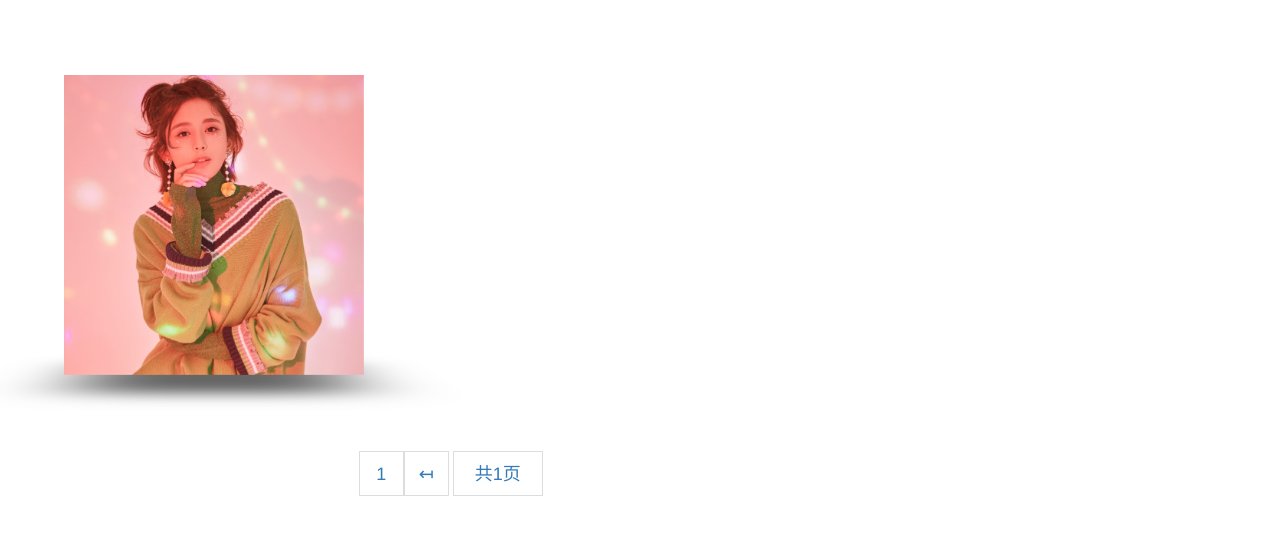
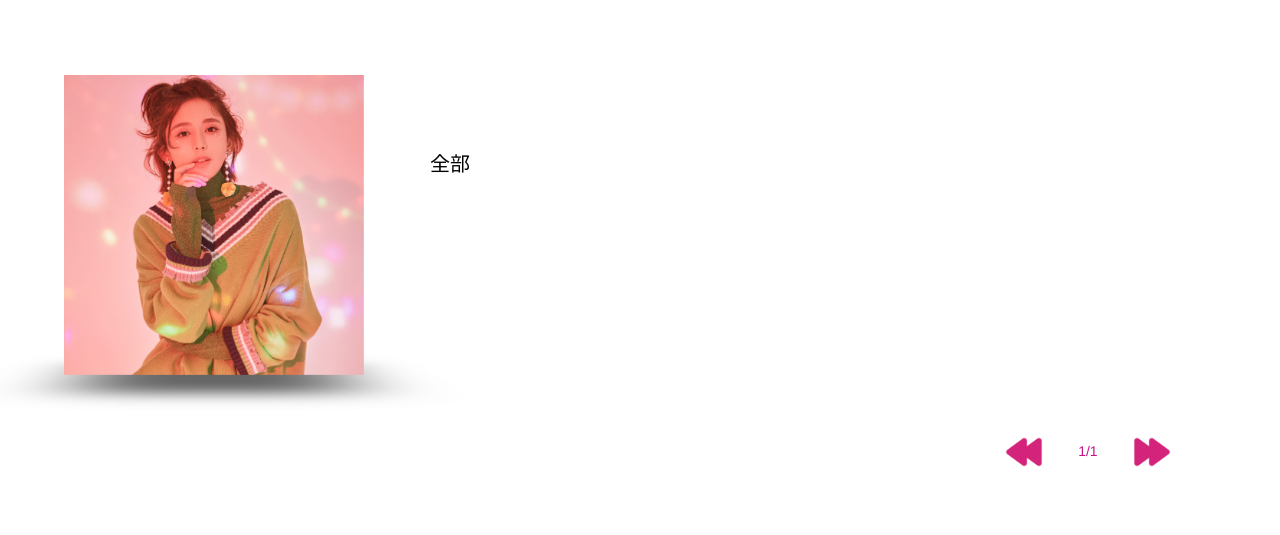
Before and after one commit to Jerway/handuyishe, a Django app: page /main/index/ in a window 1280 px wide. Shown: the part 45-580 px from the top of the page. Run offline with Django 3.2, Linux system fonts and the light colour scheme; data that the repository does not hold is empty; some libraries are stand-ins or nearby versions.

Commit message:
首页实现简单分页

```diff
--- a/handu/App/urls.py
+++ b/handu/App/urls.py
@@ -5,5 +5,7 @@ urlpatterns = [
 
     url(r'^index/', views.index, name='index'),
     url(r'^classify/(.*?)/', views.classify, name='classify'),
+    url(r'^page_chage/(.*?)/(.*?)/(.*?)/', views.page_chage, name='page_chage'),
+
 
 ]
--- a/handu/App/views.py
+++ b/handu/App/views.py
@@ -1,8 +1,8 @@
 from django.http import HttpResponse
-from django.shortcuts import render
+from django.shortcuts import render, redirect
 from django.core.paginator import Paginator
-
 from App.models import ProType, Product
+import math
 
 
 def index(request):
@@ -15,6 +15,9 @@ def index(request):
         'data': pro_paginator.page(1).object_list,
         'typelist': type_list,
         'paginator': pro_paginator,
+        'present_page': 1,
+        'type_name': 'all',
+
     }
 
     return render(request, 'index.html', context)
@@ -30,7 +33,44 @@ def classify(request, type_name=''):
         'data': pro_paginator.page(1).object_list,
         'typelist': type_list,
         'paginator': pro_paginator,
+        'present_page': 1,
+        'type_name': type_name
 
     }
 
     return render(request, 'index.html', context)
+
+
+def page_chage(request, type_name, direction, present_page):
+    if type_name == 'all':
+        pro_object = Product.objects.all()
+    else:
+        pro_object = Product.objects.filter(ptype__name=type_name).all()
+    pro_paginator = Paginator(pro_object, 20)
+    if direction == '0':
+        if present_page == '1':
+            data = pro_paginator.page(1).object_list
+            present_page = 1
+        else:
+            data = pro_paginator.page(int(present_page) - 1).object_list
+            present_page = int(present_page) - 1
+    else:
+        if present_page == pro_paginator.num_pages:
+            data = pro_paginator.page(pro_paginator.num_pages).object_list
+            present_page = pro_paginator.num_pages
+        else:
+            data = pro_paginator.page(int(present_page) + 1).object_list
+            present_page = int(present_page) + 1
+    type_list = ProType.objects.all()
+
+    context = {
+
+        'data': data,
+        'typelist': type_list,
+        'paginator': pro_paginator,
+        'present_page': present_page,
+        'type_name': type_name
+
+    }
+
+    return render(request, 'index.html', context)
--- a/handu/static/css/main/index.css
+++ b/handu/static/css/main/index.css
@@ -100,7 +100,7 @@ h5{
     margin-left: 400px !important;
     color: black;
     font-size: 20px !important;
-    width: 50% !important;
+    width: 51% !important;
 
 }
 
@@ -119,53 +119,51 @@ h5{
 
 }
 
-#nav_pagination{
+.select{
 
-    height: 130px;
-    padding: 1px;
+    border-bottom: 1px solid #F10180;
 
 }
 
-#ul_pagination_bottom a{
+#div_container{
 
-    width: 45px !important;
-    height: 45px !important;
-    background-color: white;
-    text-align: center;
-    line-height: 45px;
+    width: 100%;
+    height: 100px;
+    line-height: 100px;
 
 }
 
-#ul_pagination_bottom a span{
+#span_num_total{
+
+    display: inline-block;
+    width: 80px;
+    height: 80px;
+    line-height: 80px;
+    text-align: center;
+    color: mediumvioletred;
+
+}
+
+#a_pre_page, #a_next_page{
+
+    display: inline-block;
+    width: 40px;
+    height: 40px;
+
+}
+
+#div_paginator{
+
+    position: absolute;
+    width: 20%;
+    height: 100px;
+    right: 20px;
+
+}
+
+#div_paginator img{
 
     width: 100%;
     height: 100%;
 
 }
-
-#ul_pagination_bottom{
-
-    height: 50px;
-    margin: 50px 28% 0 !important;
-    width: 550px;
-
-}
-
-#li_omit, #li_up, #li_total{
-
-    display: inline-block;
-    width: 45px !important;
-    height: 45px !important;
-    border: 1px solid #ddd;
-    font-size: 18px;
-    text-align: center;
-    line-height: 45px;
-    color: #337ab7;
-
-}
-
-#li_total{
-
-    width: 90px !important;
-
-}
--- a/handu/static/js/main/index.js
+++ b/handu/static/js/main/index.js
@@ -1,26 +1,6 @@
 $(function () {
 
     initSwiperWheel();
-
-    li_omit = $('#li_omit');
-    a_pagination = $('#ul_pagination_bottom a');
-    li_total = $('#li_total')[0].innerHTML.substr(1,2);
-    console.log(li_total);
-    li_omit.click(function () {
-
-        console.log('i do');
-        console.log(a_pagination.length, parseInt(li_total));
-        for (var i = 0; i < a_pagination.length; i++) {
-
-            if (parseInt(a_pagination[i].innerHTML) < parseInt(li_total)) {
-                a_pagination[i].innerHTML = parseInt(a_pagination[i].innerHTML) + 8;
-            }
-            if (parseInt(a_pagination[i].innerHTML) === parseInt(li_total)){
-                console.log(a_pagination.indexOf(a_pagination[i]));
-            }
-        }
-
-    })
 
 
 });
@@ -38,4 +18,5 @@ function initSwiperWheel() {
             shadowScale: 0.94
         }
     });
+
 }
--- a/handu/templates/index.html
+++ b/handu/templates/index.html
@@ -30,7 +30,7 @@
 
     <div id="div_all_container">
 
-        <div class="swiper-container">
+        <div class="swiper-container swiper-container_1">
 
             <div class="swiper-wrapper">
 
@@ -44,6 +44,7 @@
 
         <div id="div_type_list">
 
+            <a href="{% url 'main:index' %}" class="a_type">全部</a>
             {% for type in typelist %}
 
                 <a href="{% url 'main:classify' type.name %}" class="a_type">{{ type.name }}{{ type.total }}</a>
@@ -75,23 +76,14 @@
 
                 {% endfor %}
             </div>
-            <nav aria-label="Page navigation" id="nav_pagination">
-                <ul class="pagination pagination-lg" id="ul_pagination_bottom">
 
-                    <li id="li_up">&LeftTeeArrow;</li>
-                    {% for page in paginator.page_range %}
+            <div id="div_paginator">
 
-                        {% if forloop.counter < 9 %}
-                            <li><a href="#">{{ page }}</a></li>
-                        {% elif forloop.counter == 9%}
-                            <li id="li_omit">...</li>
-                        {% endif %}
+                <a href="{% url 'main:page_chage' type_name '0' present_page %}" id="a_pre_page"><img src="{% static 'img/main/pre.png' %}"></a>
+                <span id="span_num_total">{{ present_page }}/{{ paginator.num_pages }}</span>
+                <a href="{% url 'main:page_chage' type_name '1' present_page %}" id="a_next_page"><img src="{% static 'img/main/next.png' %}"></a>
 
-                    {% endfor %}
-                    <li id="li_total">共{{ paginator.num_pages }}页</li>
-                </ul>
-            </nav>
-
+            </div>
 
         </div>
     </div>
```
Also changed, not shown: handu/static/img/main/next.png (added), handu/static/img/main/pre.png (added).
